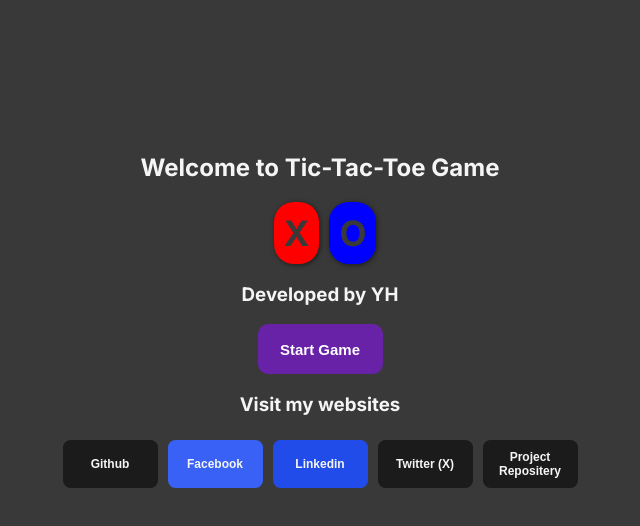
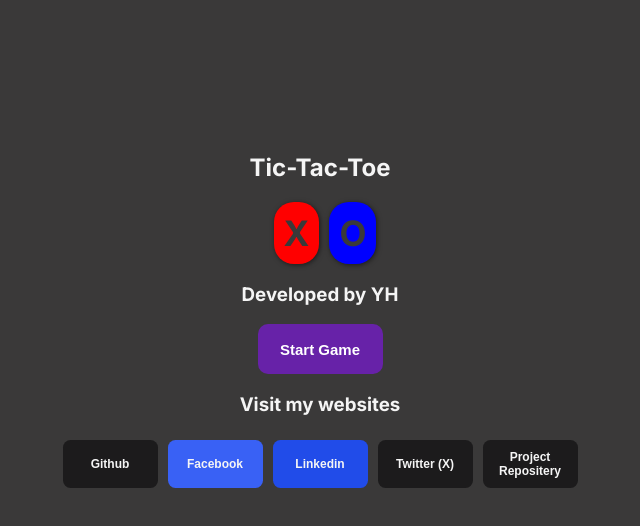
Before and after one commit to yh919/tic-tac-toe, a Next.js app: page / in a window 1280 px wide. Shown: the top 526 px of the page, without its empty margins (320-960 px from the left). Built offline with nearby package versions, Linux system fonts and the light colour scheme.

Commit message:
Header Changed

```diff
--- a/app/page.tsx
+++ b/app/page.tsx
@@ -22,7 +22,7 @@ export default function Home() {
   return (
     <div className='homepage'>
       <div className='header'></div>
-      <h2>Welcome to Tic-Tac-Toe Game</h2>
+      <h2>Tic-Tac-Toe</h2>
       <div className='cross-circle-homepage'>
         <h3 className='cross-home'>X</h3>
         <h3 className='circle-home'>O</h3>
```
